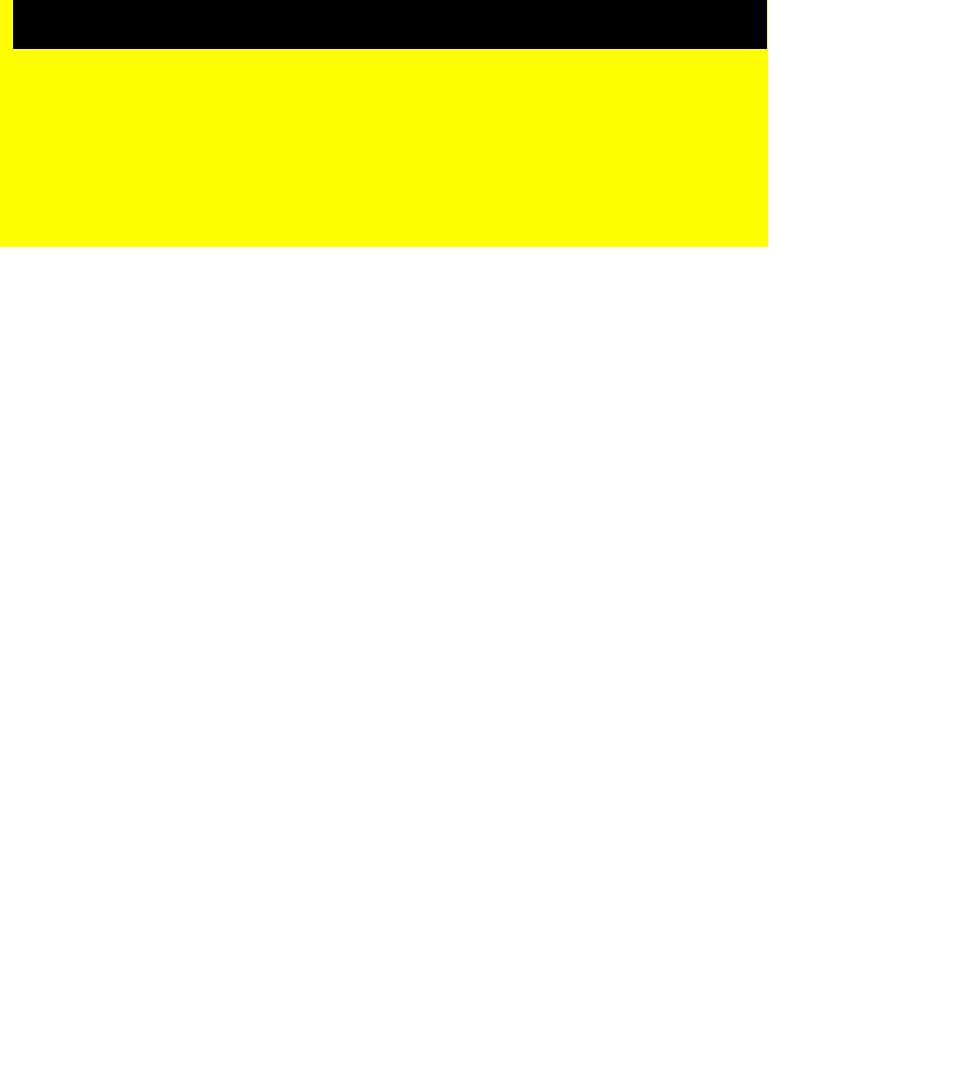
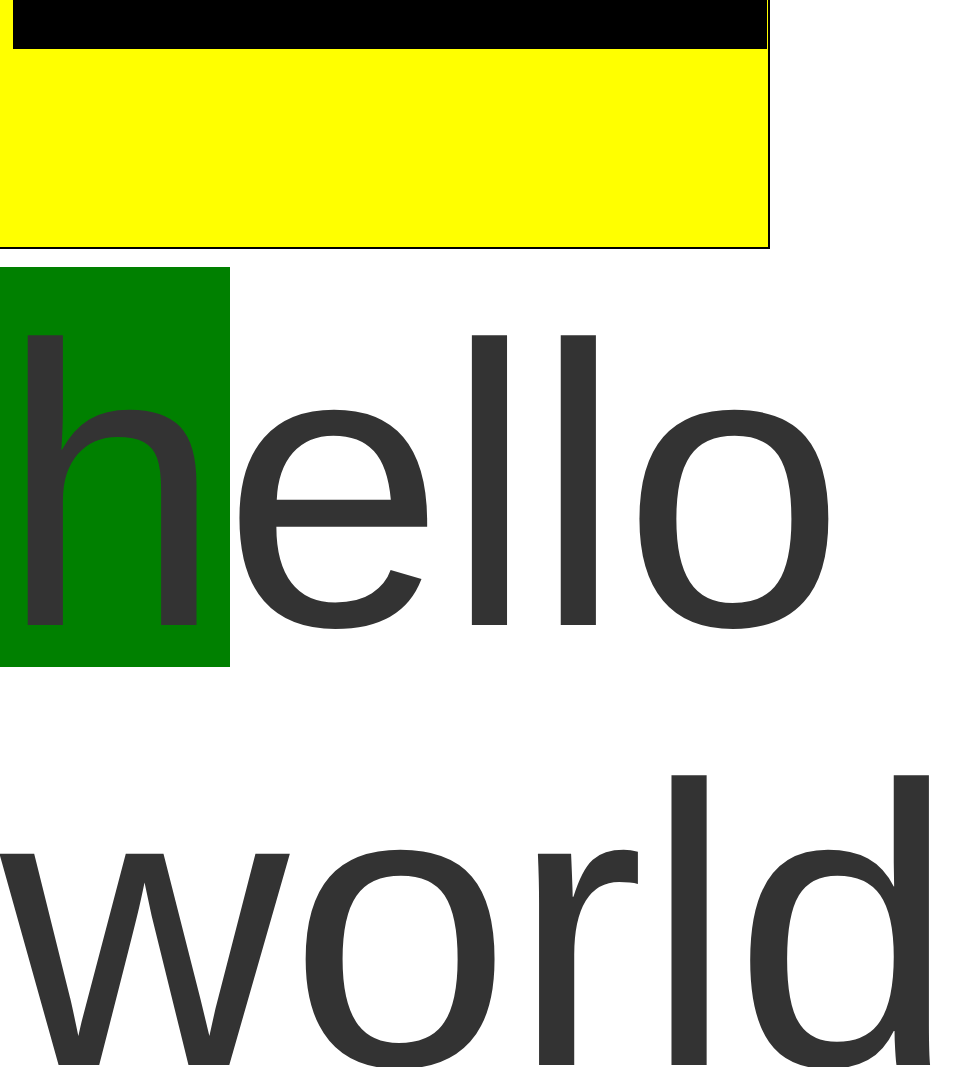
Before and after one commit to spaghettinicosuave/day2practice, a plain HTML site: page index.html in a window 768 px wide. Shown: the part 753-1820 px from the top of the page, 956 px wide, since content can reach past the window. Before the commit the page ends 1000 px from the top, so only its background shows below. Drawn offline with nearby package versions, Linux system fonts and the light colour scheme.

Commit message:
nico sub branch 2 first commit

```diff
--- a/css/style.css
+++ b/css/style.css
@@ -36,3 +36,28 @@
   height: 50px;
   background-color: #000;
 }
+
+.query-test {
+  width: 50%;
+  height: 400px;
+  background-color: #ff99ff;
+}
+
+/* media query-test */
+
+@media screen and (min-width: 500px) {
+  .query-test {
+    width: 80%;
+    background-color: red;
+  }
+}
+
+@media screen and (max-width: 800px) {
+  .query-test {
+    width: 30%;
+    background-color: green;
+  }
+  h1.myclass {
+    font-size: 400px;
+  }
+}
--- a/index.html
+++ b/index.html
@@ -38,6 +38,9 @@
       </div>
     </div>
   </div>
+  <div class="query-test">
+  <h1 class="myclass"> hello world</h1>
+  </div>
   <script src="https://code.jquery.com/jquery-2.2.4.min.js"> </script>
   <script src="js/bootstrap.min.js"></script>
 </body>
```
